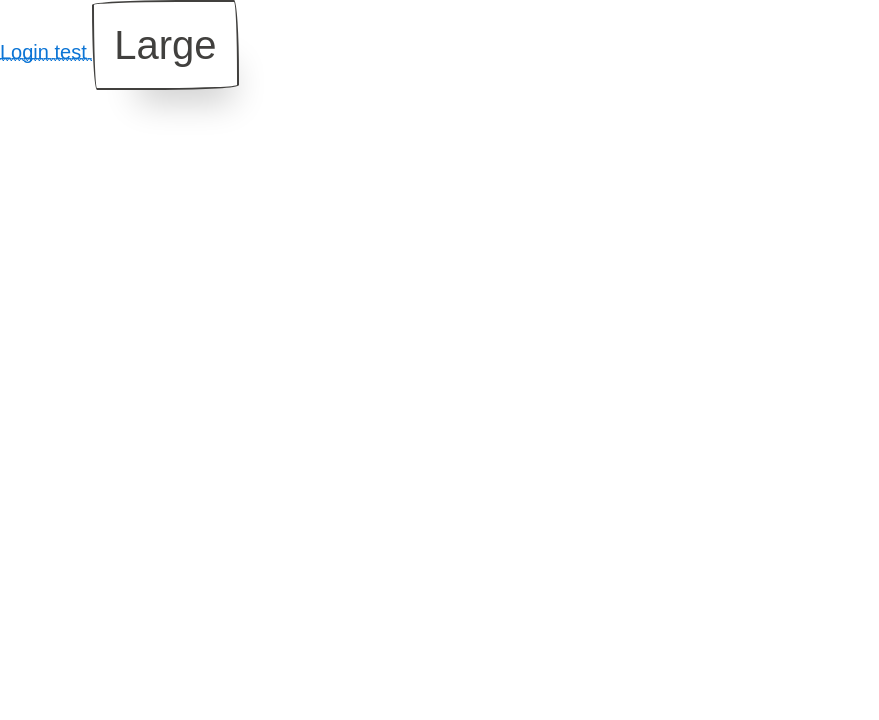
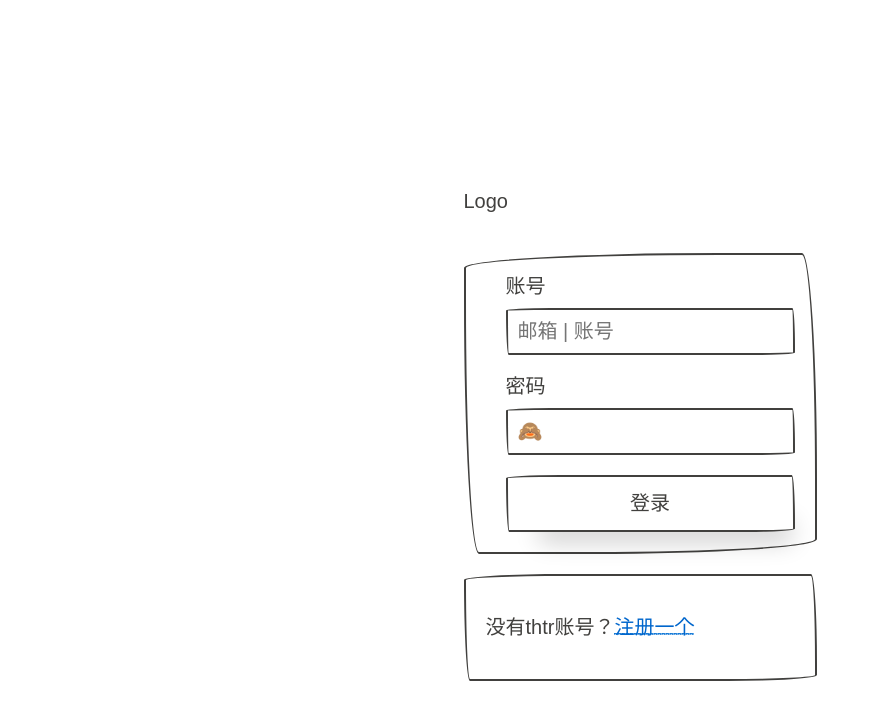
Before and after one commit to vernvern/thtr, a React (Create React App) app in the folder front-end/: page /login in a window 1280 px wide. Shown: the top 720 px of the page, without its empty margins (0-879 px from the left). Built offline with nearby package versions, Linux system fonts and the light colour scheme; a web font is replaced by a local one.

Commit message:
:sparkles: /login

```diff
--- a/front-end/src/Views/Login.js
+++ b/front-end/src/Views/Login.js
@@ -1,12 +1,54 @@
 import React, { Component } from 'react';
+import { Link } from 'react-router-dom';
 
 
 class Login extends Component {
   render() {
+
+    const spaceStyle = {
+      height: '150px',
+    };
+
+    const loginFormStyle = {
+      border: '1px solid #c1c0bd',
+    };
+
     return (
-      <div className="Login">
-        <a> Login test </a>
-        <button className="btn-large">Large</button>
+      <div id='login'>
+
+        <div className='row' style={spaceStyle} />
+
+        <div className="row flex-center">
+          <div className=''>
+
+            <div className="row">
+              <p> Logo </p>
+            </div>
+
+            <div className="row flex-space child-borders" >
+              <div className="sm-12 md-12 col padding-left-large">
+                <div className="form-group">
+                    <label htmlFor="account">账号</label>
+                    <input type="text" placeholder="邮箱 | 账号" id="account" />
+                </div>
+                <div className="form-group">
+                    <label htmlFor="password">密码</label>
+                    <input type="text" placeholder="🙈" id="password" />
+                </div>
+
+                <button type='submit' className='btn-block'> 登录 </button>
+              </div>
+            </div>
+
+            <div className="row flex-space child-borders" >
+              <div className="sm-12 md-12 col padding-smal">
+                <p>没有thtr账号？<Link to='/register' style={{ color: '#0066CC', textDecorationColor:'#ffffff',textDecorationLine: "underline",textDecorationStyle: "solid" }}>注册一个</Link></p>
+              </div>
+            </div>
+
+          </div>
+        </div>
+
       </div>
     );
   }
```
